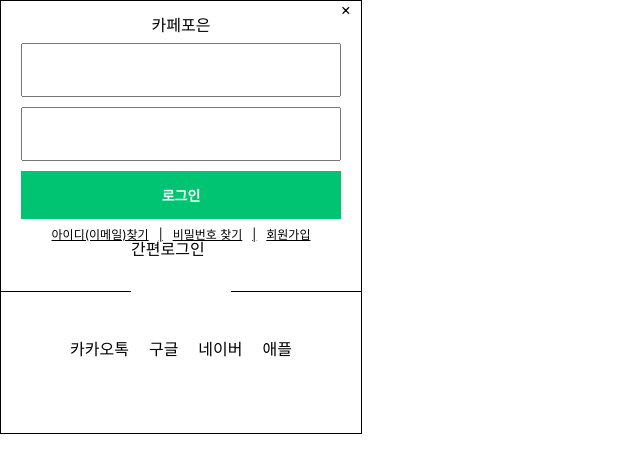
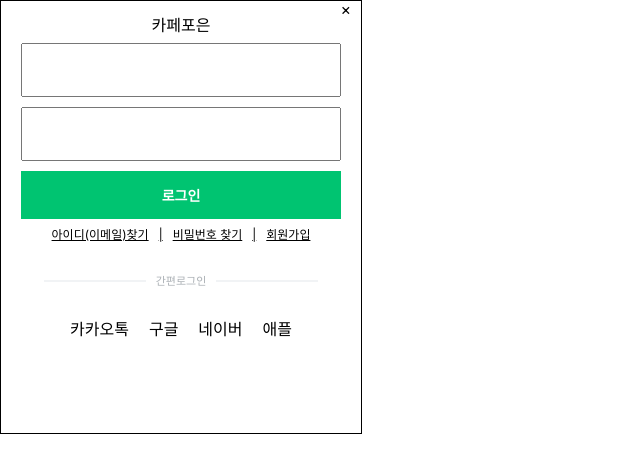
Before and after one commit to sabb12/cafepoeun_project, a Next.js app: page /login in a window 1280 px wide. Shown: the top 472 px of the page, without its empty margins (0-640 px from the left). Built offline with nearby package versions, Linux system fonts and the light colour scheme.

Commit message:
cart UI 작성

```diff
--- a/src/app/login/page.module.css
+++ b/src/app/login/page.module.css
@@ -68,51 +68,26 @@
   gap: 20px;
 }
 
-.loginOptions {
+.loginOptions{
   display: flex;
   flex-direction: row;
+  justify-content: center;
+  align-items: center;
+  height: 80px;
 }
 
-.loginOptions:before,
-.loginOptions:after {
-  content: "";
-  flex: 1 1;
-  border-bottom: 1px solid #000;
-  margin: auto;
+.hr{
+  border: 1px solid #f1f3f5;
+  width: 100px;
+  height: 0px;
 }
 
-.loginOptions span {
-  height: 100px;
-  width: 100px;
-  border-radius: 50%;
-}
-
-/* .signinLine {
-  position: relative;
-  bottom: -8px;
-  display: block;
-  margin: 0;
-  width: 100%;
-  height: 1px;
-  background-color: #f1f3f5;
-  border: none;
-} */
-
-/* .signinLineTitle {
-  padding: 0 8px;
-  width: 320px;
-  margin-bottom: 16px;
-  font-size: 11px;
-  line-height: 16px;
-  letter-spacing: -0.3px;
-  color: #abb0b5;
-  z-index: 1;
-  background-color: #fff;
+.loginTitle{
+  /* border: 1px solid #abb0b5; */
+  background-color: white;
   display: flex;
   justify-content: center;
+  color: #abb0b5;
+  font-size: 11px;
+  width: 70px;
 }
-
-.signinLineTitle span {
-  font-weight: inherit;
-  font-style: inherit;
-} */
--- a/src/app/login/page.tsx
+++ b/src/app/login/page.tsx
@@ -26,7 +26,9 @@
           <div className={`${styles.register}${styles.option}`}>회원가입</div>
         </div>
         <div className={styles.loginOptions}>
-          <span className={styles.loginTitle}>간편로그인</span>
+          <div className={styles.hr}></div>
+          <div className={styles.loginTitle}>간편로그인</div>
+          <div className={styles.hr}></div>
         </div>
         <div className={styles.registerOption}>
           <div className={`${styles.kakotalk}${styles.sigintype}`}>
--- /dev/null
+++ b/src/app/products/cart/page.module.css
@@ -0,0 +1,63 @@
+
+.wrapper{
+    border: 1px solid #e4e4e4;
+    width: 500px;
+    height: 225px;
+    display: grid;
+    justify-content: center;
+    align-items: center;
+}
+
+.container{
+
+    display: flex;
+    flex-direction: column;
+    width: 485px;
+    height: 210px;
+}
+
+.title{
+    height: 30px;
+    display: flex;
+    align-items: flex-end;
+    font-weight: bold;
+}
+
+.subContainer{
+    display: grid;
+    grid-auto-flow: column;
+}
+
+.subTitleContainer, .headerContainer{
+    justify-content: space-between;
+    align-items: center;
+    height: 40px;
+}
+
+.bodyContainer{
+    align-items: center;
+    grid-template-columns: 122px auto 87px 70px;
+    height: 90px;
+    gap: 5px;
+}
+
+.countContainer{
+    display: flex;
+    flex-direction: row;
+    gap: 5px;
+}
+
+.countContainer input{
+    width: 15px;
+}
+
+.image{
+    border: 1px solid #e4e4e4;
+    width: 85px;
+    height: 80px;
+}
+
+.hr{
+    border: 1.5px solid #e4e4e4;
+    width: 100%;
+}
--- a/src/app/products/page.tsx
+++ b/src/app/products/page.tsx
@@ -2,7 +2,6 @@
 
 import Footer from "../components/Footer/Footer";
 import Header from "../components/Header/Header";
-import Modal from "../components/MenuModal/MenuModal";
 import Product from "./components/Product";
 import styles from "./page.module.css";
 
--- a/src/repositories/products/types.ts
+++ b/src/repositories/products/types.ts
@@ -2,12 +2,8 @@
 export type ProductResponse = {
   id: number;
   name: string;
-  imageUrlList: string[];
-  category1Id: number;
-  category2Id: number;
-  category3Id: number;
+  imageURL: string;
   price: number;
-  status: "READY" | "ON_SALE" | "END_SALE";
   createdAt: Date;
   updatedAt: Date;
 };
```
Also changed, not shown: src/app/page.tsx (+8 -2 lines), src/app/products/cart/page.tsx (added, +34 -0 lines).
